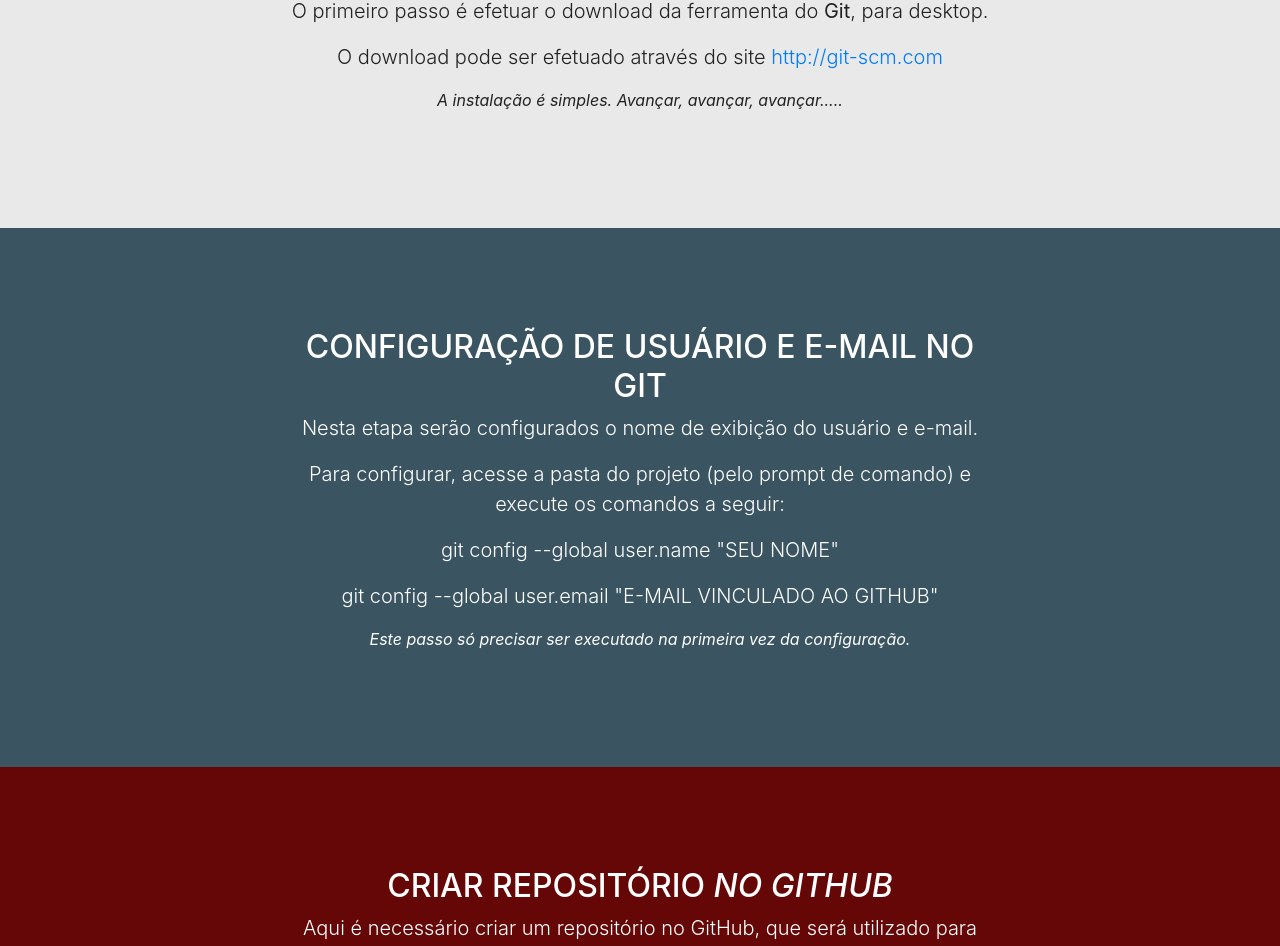
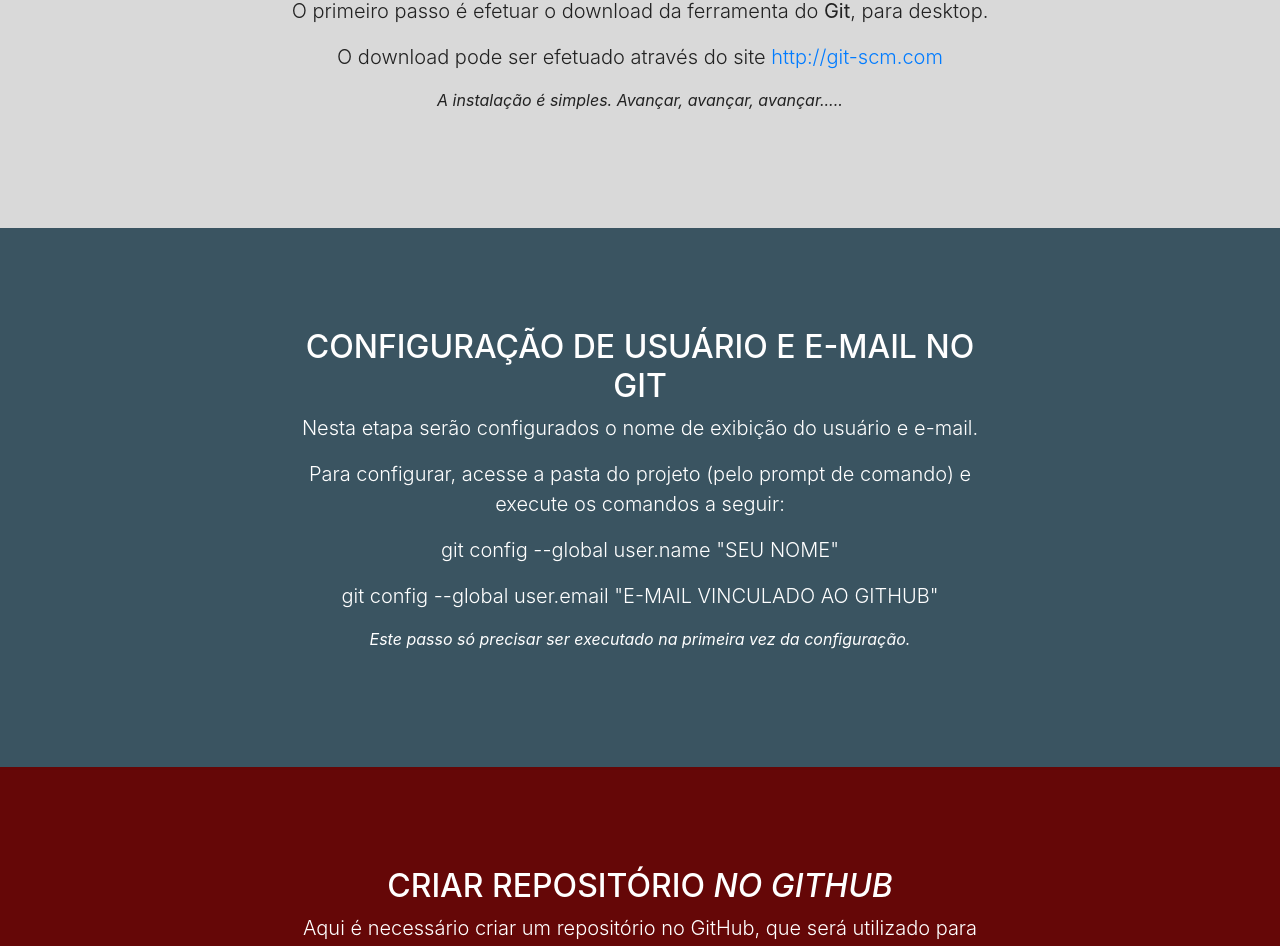
Before and after one commit to wesleypsc/-instrucoesGitTurmaB, a plain HTML site: page index.html in a window 1280 px wide. Shown: the part 643-1589 px from the top of the page. Drawn offline with nearby package versions, Linux system fonts and the light colour scheme.

Commit message:
Atualização do arquivo main.css

```diff
--- a/css/main.css
+++ b/css/main.css
@@ -15,7 +15,7 @@ section{
 }
 
 .light-section{
-    background-color: #e9e9e9;
+    background-color: #d9d9d9;
     color: #222;
 }
 
```
